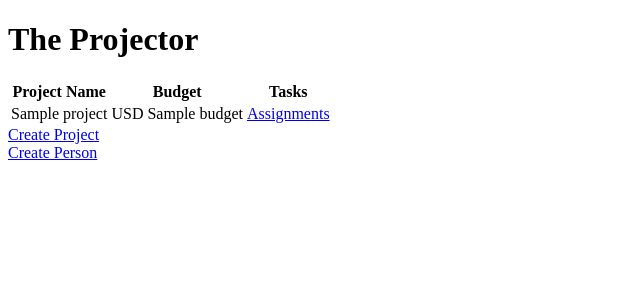
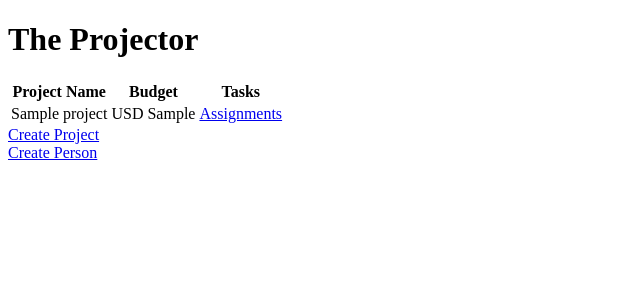
Before and after one commit to trishcaburian/the-projector, a Symfony app: template templates/projects/home.html.twig in a window 1280 px wide. Shown: the top 300 px of the page, without its empty margins (0-640 px from the left). Run offline with Twig, Linux system fonts and the light colour scheme; the template is opened without the code that fills it: most values are stand-ins (such as "Sample title", 1, 10 or a date in 2020); some libraries are stand-ins or nearby versions.

Commit message:
added formatted budget in query for display

```diff
--- a/src/Model/ProjectsViewModel.php
+++ b/src/Model/ProjectsViewModel.php
@@ -40,7 +40,7 @@ class ProjectsViewModel
 
     private function getAllProjects()
     {
-        $sql = "SELECT * FROM project";
+        $sql = "SELECT *, FORMAT(budget, 2) as budget_f FROM project";
 
         return $this->queryService->genericSQL($sql);
     }
--- a/templates/projects/home.html.twig
+++ b/templates/projects/home.html.twig
@@ -13,7 +13,7 @@
                 {% for project in projects %}
                     <tr>
                         <td>{{ project.name }}</td>
-                        <td>{{ project.currency }} {{ project.budget }}</td>
+                        <td>{{ project.currency }} {{ project.budget_f }}</td>
                         <td>
                             <a href="{{ path('view_assignments', { 'id': project.id }) }}">Assignments</a>
                         </td>
```
